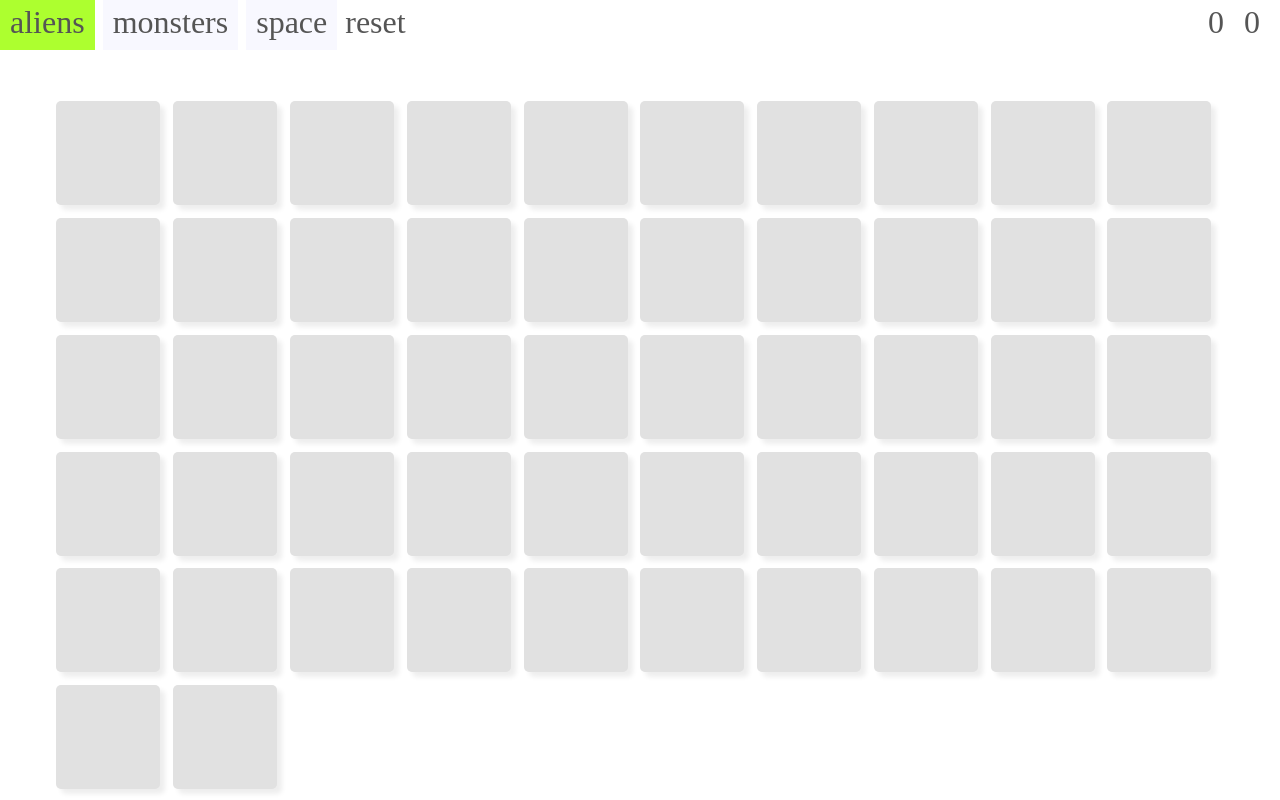
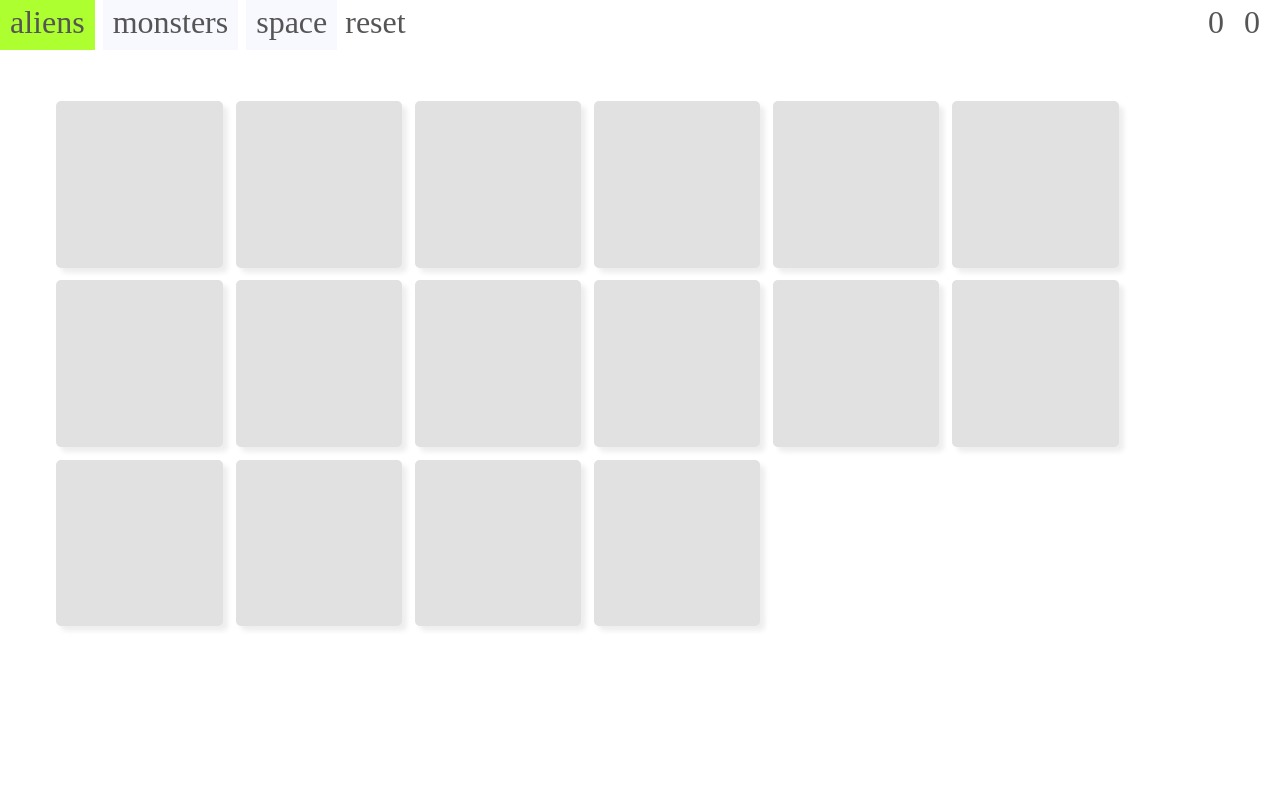
Before and after one commit to di1lon/match, a plain HTML site: page index.html in a window 1280 px wide. Both pictures are taken after a click on the element "reset". Drawn offline with nearby package versions, Linux system fonts and the light colour scheme.

Commit message:
new fonts

```diff
--- a/css/main.css
+++ b/css/main.css
@@ -97,19 +97,19 @@ textarea {
 
 @font-face {
     font-family: monsters;
-	src: url(../fonts/Octo98.ttf);
+	src: url(../fonts/diadlmb.ttf);
 }
 
 @font-face {
     font-family: aliens;
-	src: url(../fonts/aliendude.ttf);
+	src: url(../fonts/otherspace.ttf);
 }
 
 
 
 @font-face {
     font-family: space;
-	src: url(../fonts/ovnidcoxy.ttf);
+	src: url(../fonts/silbt.ttf);
 }
 
 
@@ -122,10 +122,10 @@ background-color:white;
 .card {
   float: left;
   text-align: center;
-  width: 13vh;
-  height:13vh;
+  width: 13vw;
+  height:13vw;
   color: transparent;
-  font-size: 10vh;
+  font-size: 10vw;
   background-color:#e1e1e1;
   cursor: pointer;
   transition-property:color;
@@ -144,7 +144,7 @@ background-color:white;
 }
 
 .matched {
-  background-color: gold;
+  background-color:aqua;
   color: black;
   pointer-events: none;
   transition-property:background-color;
--- a/js/main.js
+++ b/js/main.js
@@ -17,7 +17,7 @@ function createBoard() {
   //need fucntion to dynamically create content array depending on desired number of blocks
 
 var content = ["a", "b", "c", "d", "e", "f", "g", "h", "i", "j", "k", "l", "m", "n", "o", "p", "q", "r", "s", "t", "u", "v", "w", "x", "y", "z", "a", "b", "c", "d", "e", "f", "g", "h", "i", "j", "k", "l", "m", "n", "o", "p", "q", "r", "s", "t", "u", "v", "w", "x", "y", "z"];
-//var content = ["a", "a", "b", "b", "c", "c", "d", "d", "e", "e", "f", "f", "g", "g", "h", "h"];
+var content = ["a", "a", "b", "b", "c", "c", "d", "d", "e", "e", "f", "f", "g", "g", "h", "h"];
 var contentLength = content.length;
 
 
@@ -87,9 +87,9 @@ createBoard();
 
 function reset() {
   $(".board").empty();
-  //count = 0;
-  //clickz = 0;
-  //match = 0;
+  count = 0;
+  clickz = 0;
+  match = 0;
   createBoard();
 
 }
```
Also changed, not shown: fonts/DIADLMB.TTF (added), fonts/SILBT.TTF (added).
